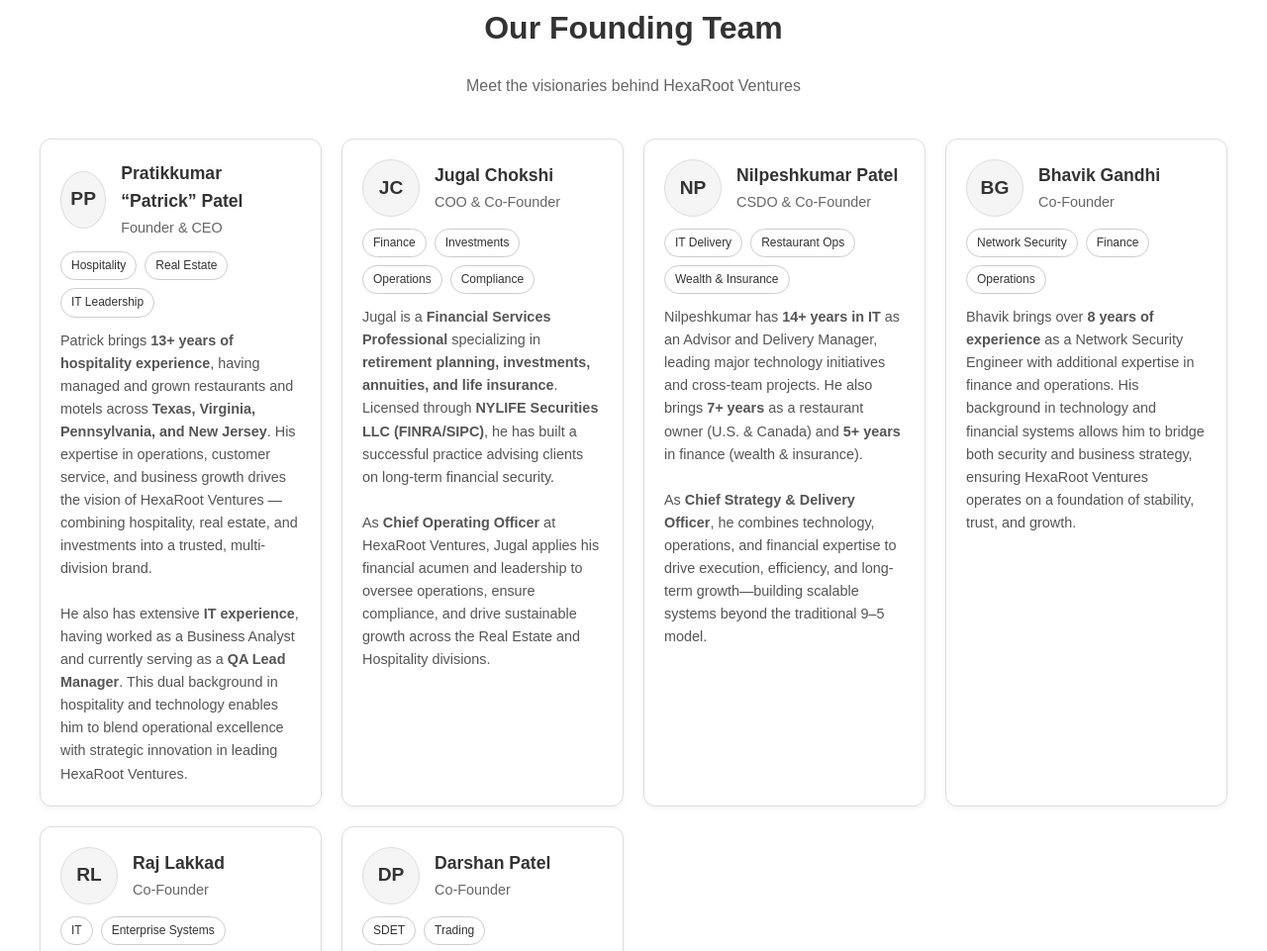
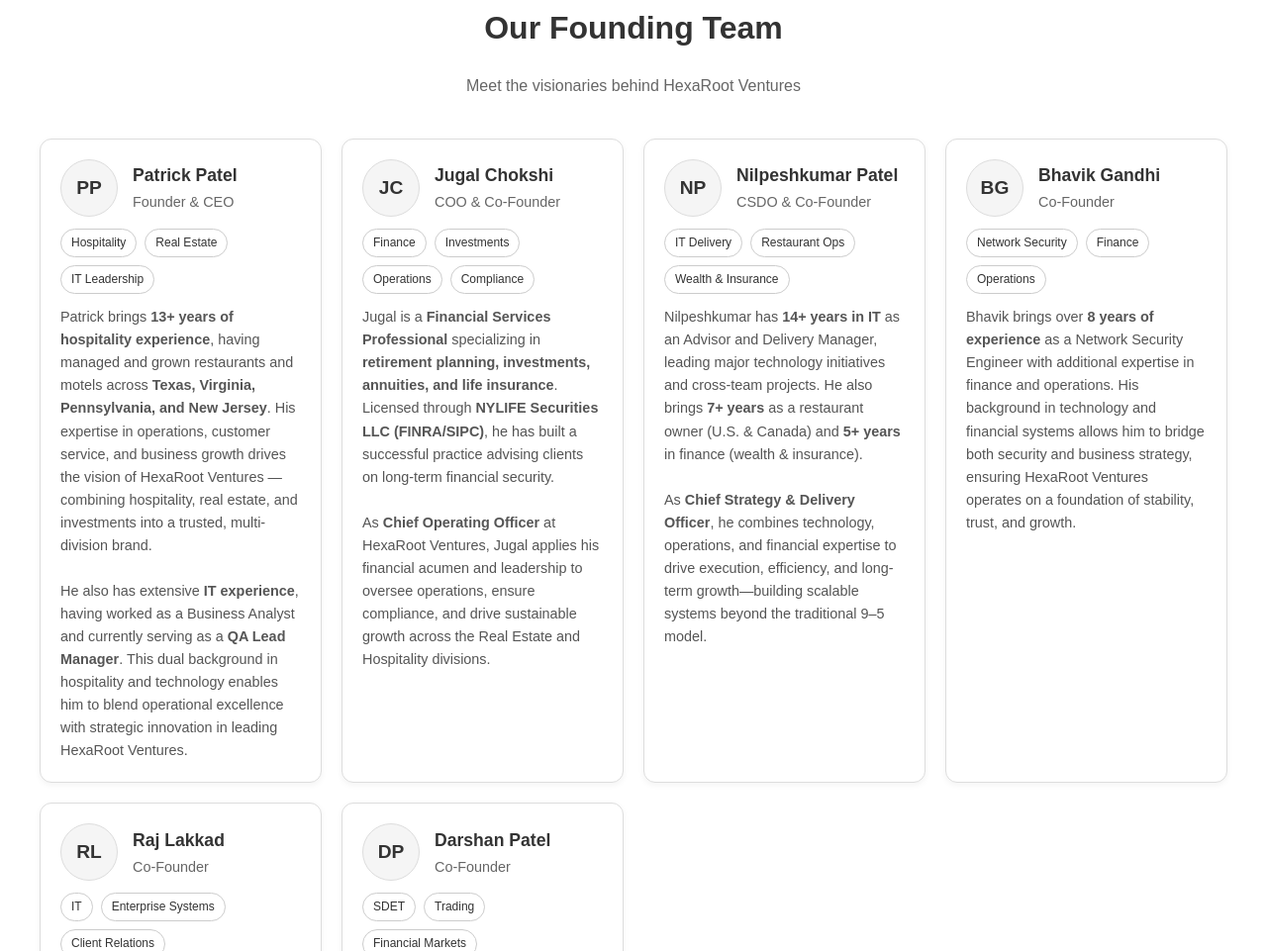
Before and after one commit to Aksharnixglobal/HexaRoot-Ventures, a plain HTML site: page index.html in a window 1280 px wide. Shown: the part 1215-2176 px from the top of the page at 99% size. Drawn offline with Linux system fonts and the light colour scheme.

Commit message:
Update index.html

```diff
--- a/index.html
+++ b/index.html
@@ -146,7 +146,7 @@
         <div class="card-header">
           <div class="avatar">PP</div>
           <div>
-            <h3>Pratikkumar “Patrick” Patel</h3>
+            <h3> Patrick Patel</h3>
             <p>Founder &amp; CEO</p>
           </div>
         </div>
```
